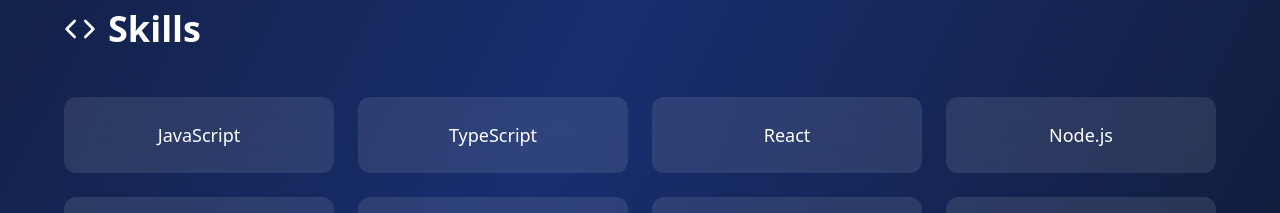
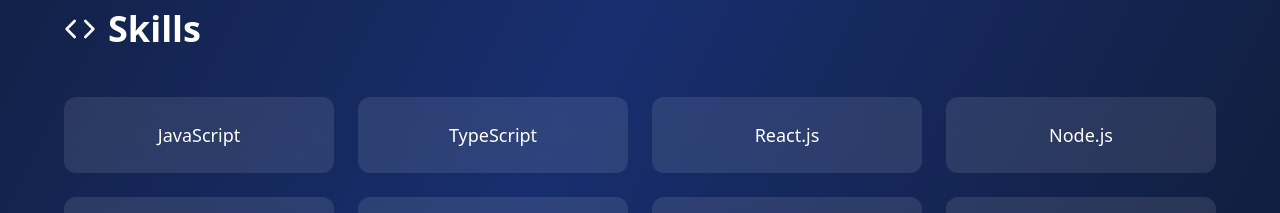
Before and after one commit to rf104/portfolio_01, a React (Vite) app: page / in a window 1280 px wide. Shown: the part 1300-1513 px from the top of the page. Built offline with nearby package versions, Linux system fonts and the light colour scheme.

Commit message:
changes in APP.tsx

```diff
--- a/src/App.tsx
+++ b/src/App.tsx
@@ -95,7 +95,7 @@
             Skills
           </h2>
           <div className="grid grid-cols-2 md:grid-cols-4 gap-6">
-            {['JavaScript', 'TypeScript', 'React', 'Node.js', 'Next.js','C++','C','Git','Github'].map((skill) => (
+            {['JavaScript', 'TypeScript', 'React.js', 'Node.js', 'Next.js','C++','C','Git','Github'].map((skill) => (
               <div key={skill} className="bg-white/10 backdrop-blur-lg rounded-xl p-6 text-center hover:bg-white/20 transition-colors">
                 <span className="text-white text-lg">{skill}</span>
               </div>
```
